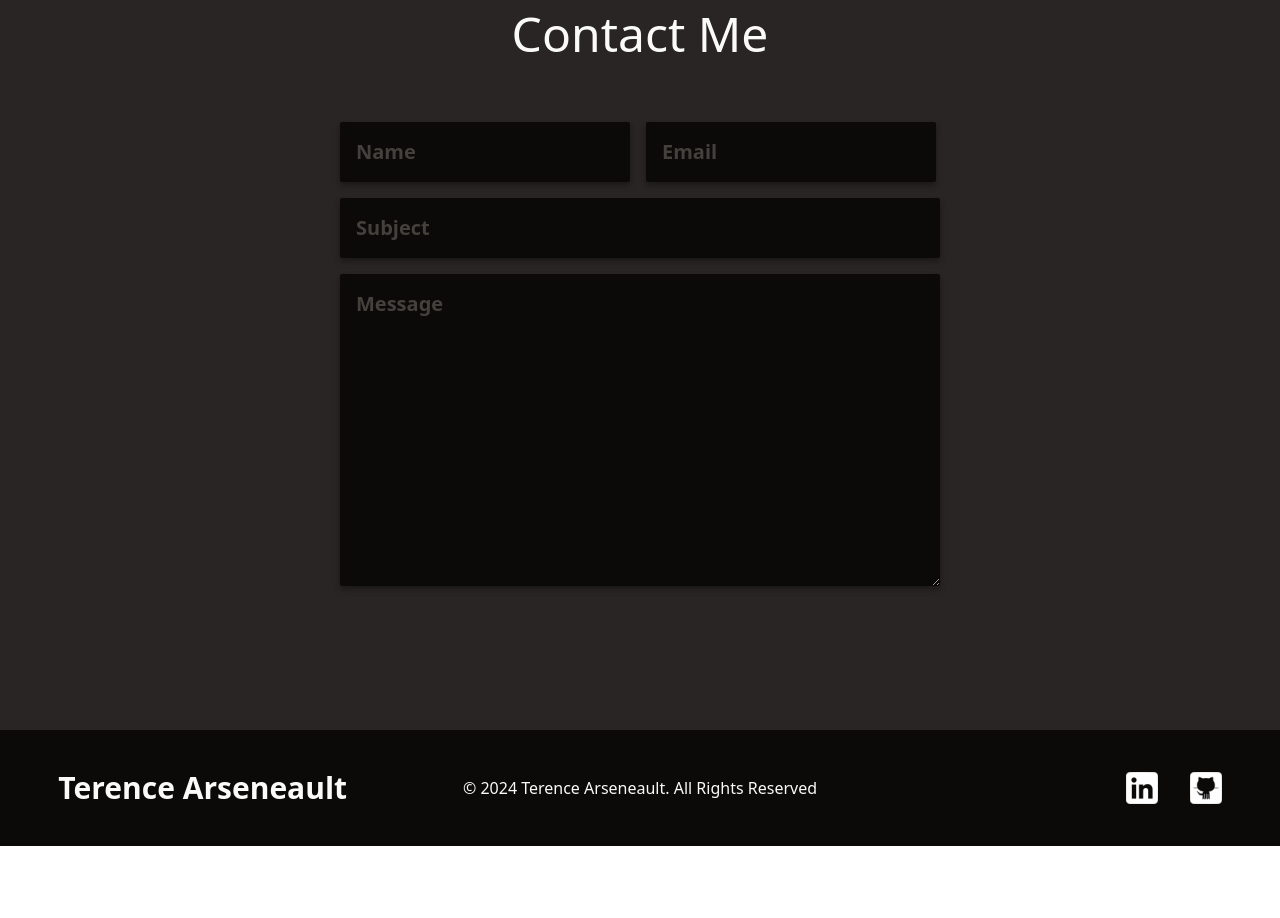
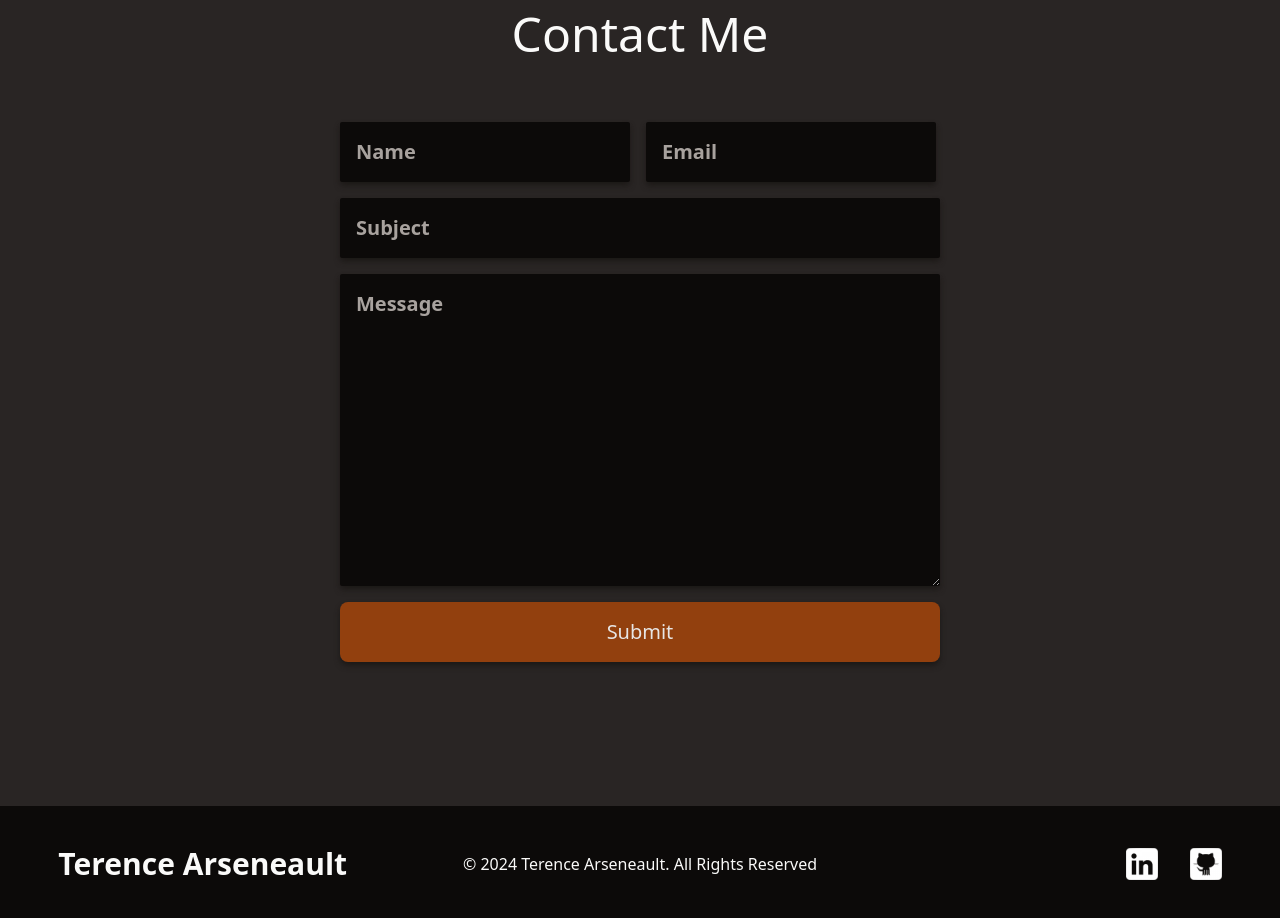
Before and after one commit to Terence-A/Terence_Arseneault_Portfolio, a React (Vite) app: page / in a window 1280 px wide. Shown: the part 4040-4958 px from the top of the page. Before the commit the page ends 4886 px from the top, so only its background shows below. Built offline with nearby package versions, Linux system fonts and the light colour scheme.

Commit message:
changed color of submit button

```diff
--- a/src/componenets/Contact.jsx
+++ b/src/componenets/Contact.jsx
@@ -33,25 +33,29 @@ const Contact = () => {
           <input
             type="text"
             placeholder="Name"
-            className="w-full md:w-[290px] px-4 py-4 bg-stone-950 rounded-sm shadow-md shadow-stone-900 text-xl font-bold placeholder-stone-700 text-stone-50 outline-none"
+            className="w-full md:w-[290px] px-4 py-4 bg-stone-950 rounded-sm shadow-md shadow-stone-900 text-xl font-bold placeholder-stone-400 text-stone-50 outline-none"
           />
           <input
             type="text"
             placeholder="Email"
-            className="w-full md:w-[290px] px-4 py-4 bg-stone-950 rounded-sm shadow-md shadow-stone-900 text-xl font-bold placeholder-stone-700 text-stone-50 outline-none"
+            className="w-full md:w-[290px] px-4 py-4 bg-stone-950 rounded-sm shadow-md shadow-stone-900 text-xl font-bold placeholder-stone-400 text-stone-50 outline-none"
           />
         </div>
         <input
           type="text"
           placeholder="Subject"
-          className="w-full px-4 py-4 bg-stone-950 rounded-sm shadow-md shadow-stone-900 text-xl font-bold placeholder-stone-700 text-stone-50 outline-none"
+          className="w-full px-4 py-4 bg-stone-950 rounded-sm shadow-md shadow-stone-900 text-xl font-bold placeholder-stone-400 text-stone-50 outline-none"
         />
         <textarea
           cols="30"
           rows="10"
           placeholder="Message"
-          className="w-full px-4 py-4 bg-stone-950 rounded-sm shadow-md shadow-stone-900 text-xl font-bold placeholder-stone-700 text-stone-50 outline-none"
+          className="w-full px-4 py-4 bg-stone-950 rounded-sm shadow-md shadow-stone-900 text-xl font-bold placeholder-stone-400 text-stone-50 outline-none "
         ></textarea>
+
+        <button className="w-full px-4 py-4 bg-amber-800 rounded-lg shadow-md shadow-stone-900 text-xl hover:font-bold placeholder-stone-700 text-stone-200 outline-none  hover:text-stone-50 hover:bg-amber-700">
+          Submit
+        </button>
       </form>
     </section>
   );
```
